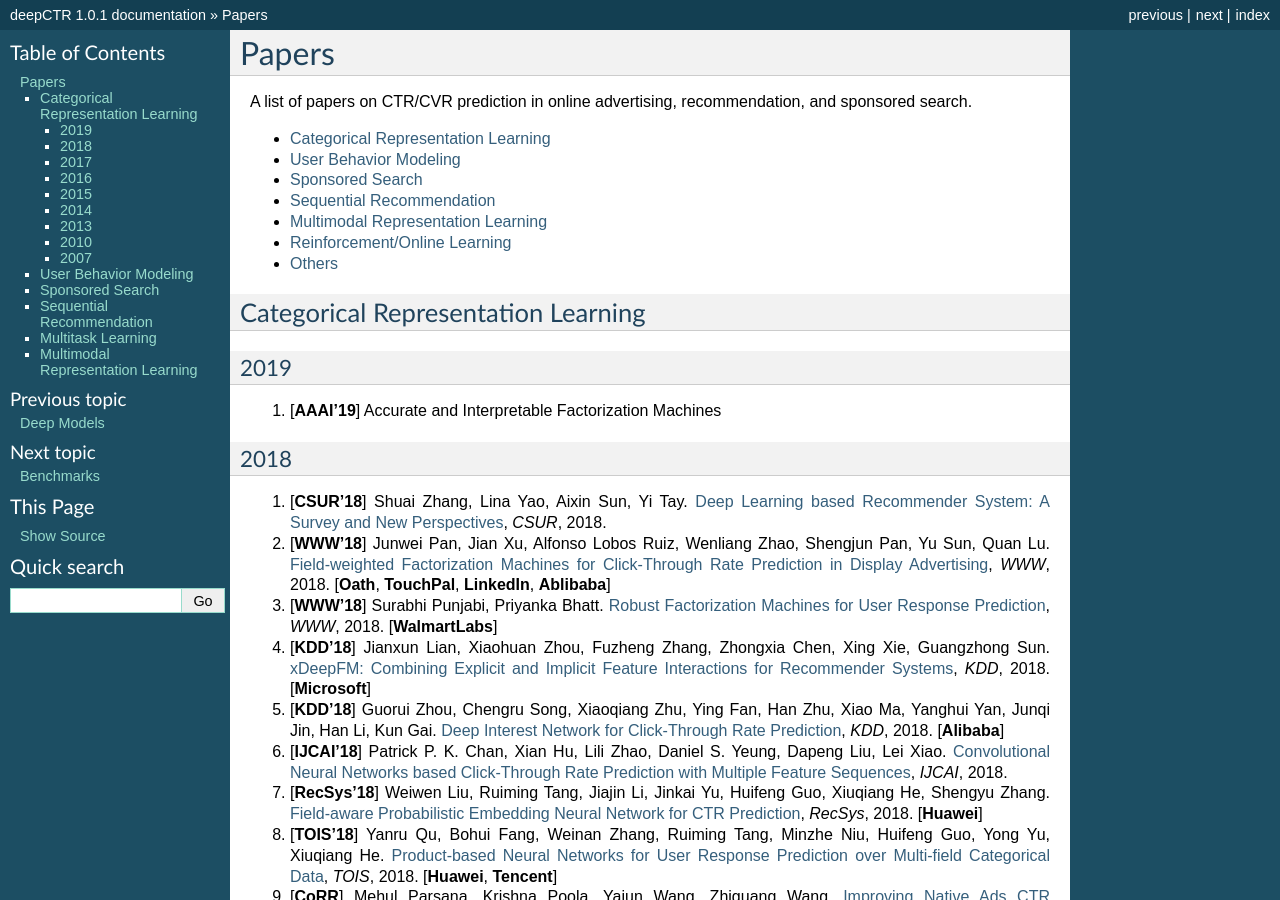
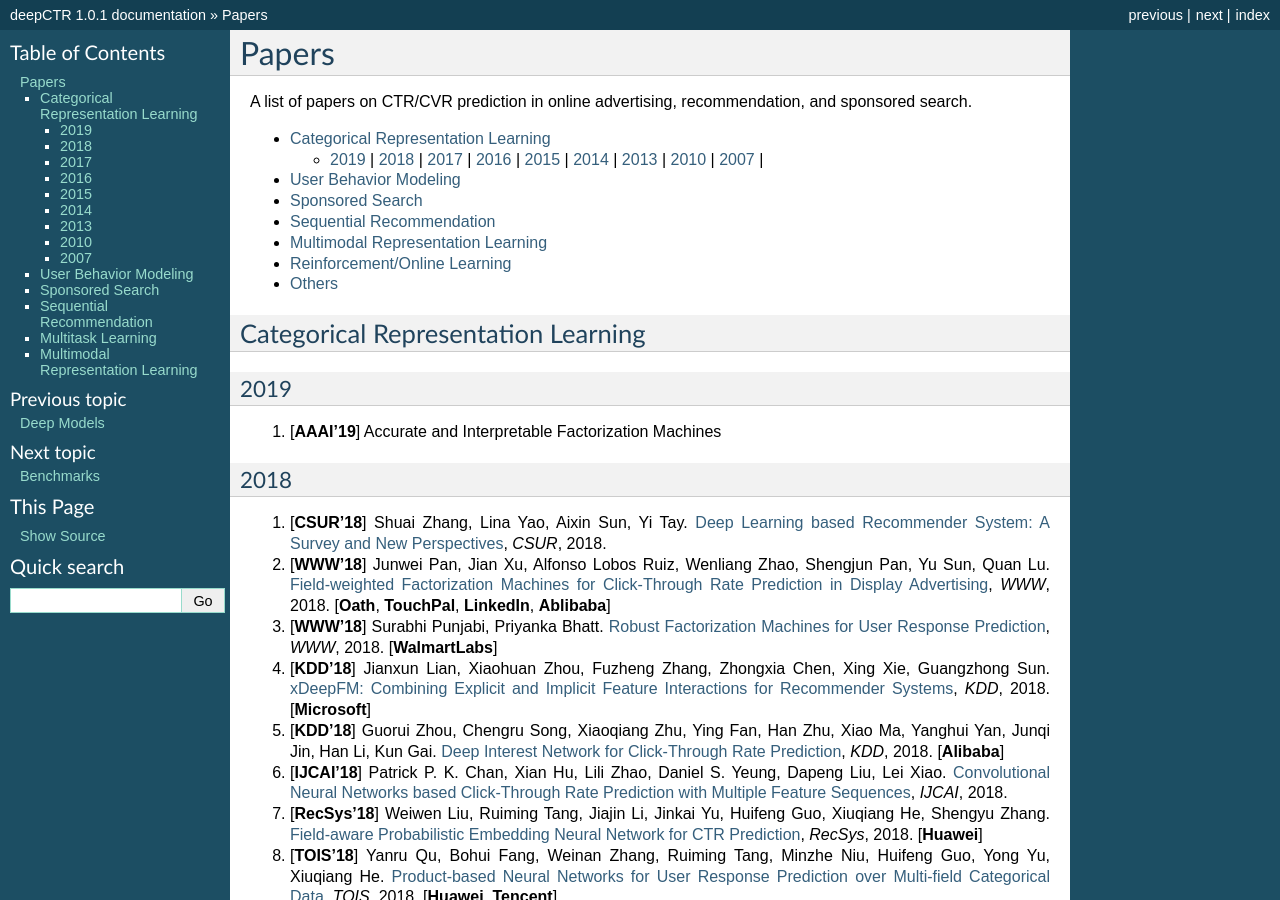
Before and after one commit to anyai/DeepCTR, a Sphinx documentation site: the page built from docs/papers.md, in a window 1280 px wide and 900 px high. Built offline with Sphinx 7.4.7, drawn with Linux system fonts in a browser that asks for light colours.

Commit message:
Update papers.md

```diff
--- a/docs/papers.md
+++ b/docs/papers.md
@@ -2,6 +2,7 @@
 
 A list of papers on CTR/CVR prediction in online advertising, recommendation, and sponsored search.
 + [Categorical Representation Learning](#Categorical-Representation-Learning)
+   + [2019](#2019) | [2018](#2018) | [2017](#2017) | [2016](#2016) | [2015](#2015) | [2014](#2014) | [2013](#2013) | [2010](#2010) | [2007](#2007) |
 + [User Behavior Modeling](#User-Behavior-Modeling)
 + [Sponsored Search](#Sponsored-Search)
 + [Sequential Recommendation](#Sequential-Recommendation)
```
